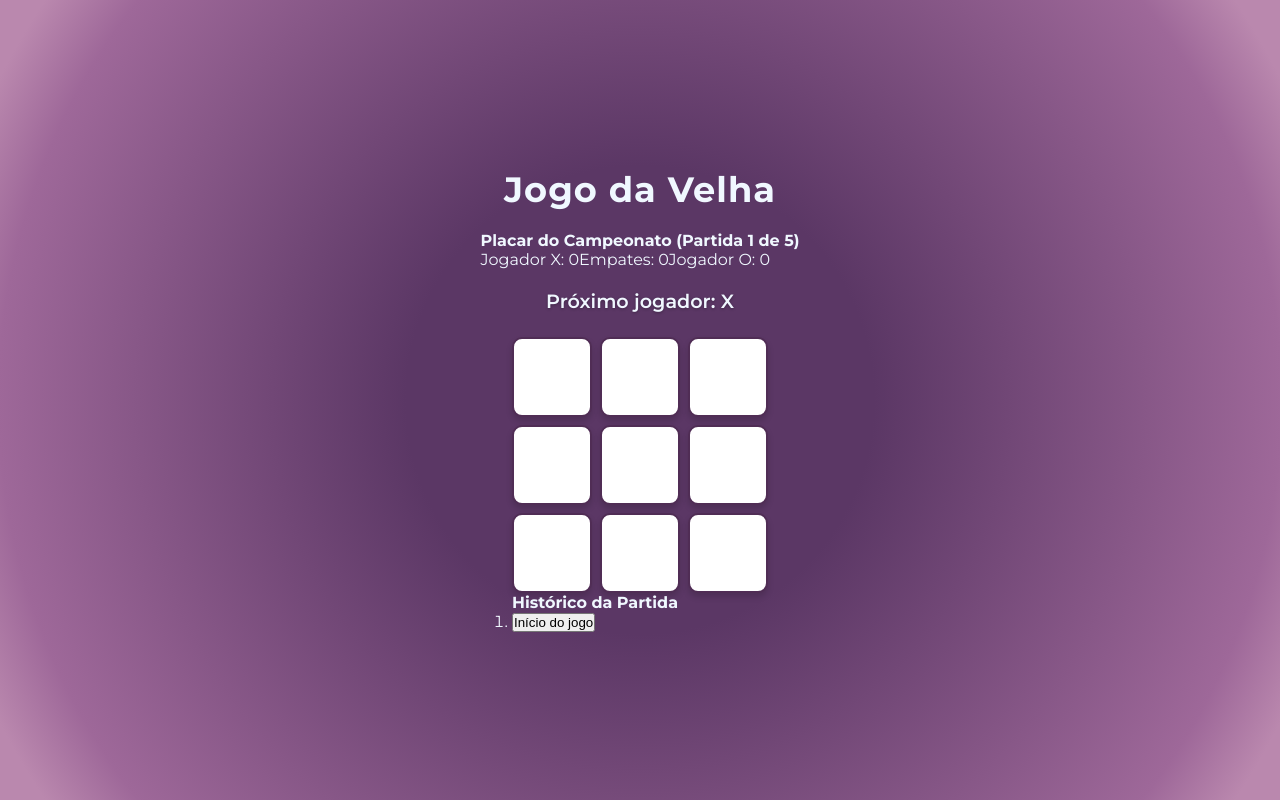
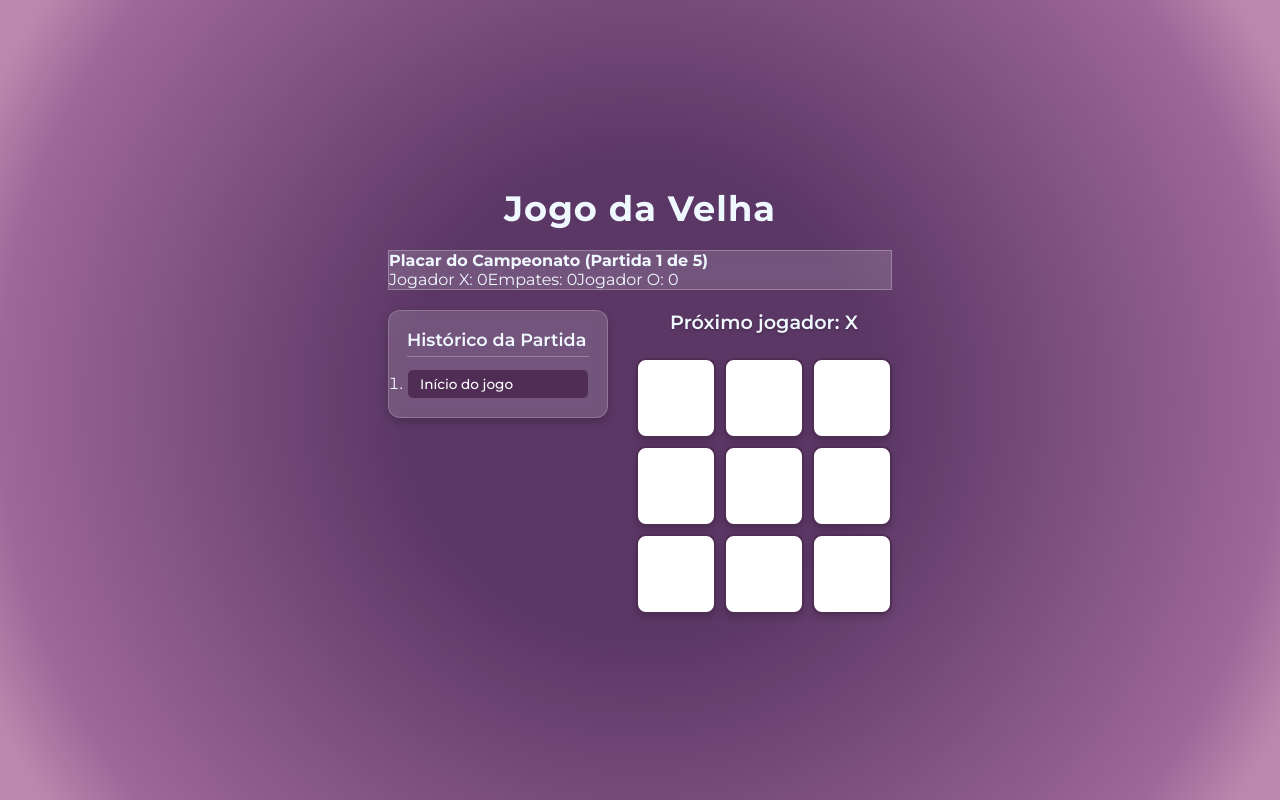
Before and after one commit to jenifer-goncalves/Jogo_da_velha, a React (Vite) app: page / in a window 1280 px wide. Built offline with nearby package versions, Linux system fonts and the light colour scheme.

Commit message:
CSS do histórico alinhado

```diff
--- a/components/Game/Game.jsx
+++ b/components/Game/Game.jsx
@@ -85,16 +85,17 @@ export default function Game() {
     );
   });
 
+
+
+
   return (
-  // Container principal do jogo estilizado via CSS Modules
+  /* Container principal centralizado via CSS Module */
   <div className={styles.gameContainer}>
-    {/* Título principal estilizado */}
+
+    {/* Título estilizado do jogo */}
     <h1 className={styles.gameTitle}>Jogo da Velha</h1>
 
-    {/* ==========================================
-        BLOCO 1: PLACAR GERAL DO CAMPEONATO (Bootstrap Card)
-        ========================================== */}
-    <div className="card p-3 mb-4 text-center shadow-sm">
+    <div className={`card p-3 mb-4 text-center shadow-sm ${styles.scoreCard}`}>
       <h4>Placar do Campeonato (Partida {partidasJogadas + 1} de 5)</h4>
       <div className="d-flex justify-content-center gap-3 mt-2">
         <span className="badge bg-primary fs-6">Jogador X: {placar.x}</span>
@@ -103,44 +104,39 @@ export default function Game() {
       </div>
     </div>
 
-    {/* ==========================================
-        BLOCO 2: RENDERIZAÇÃO CONDICIONAL (Ternário)
-        Se campeonatoFinalizado for true -> Exibe Card do Campeão
-        Se for false -> Exibe o Tabuleiro e o Histórico
-        ========================================== */}
     {campeonatoFinalizado ? (
-      /* Tela de Fim de Campeonato */
-      <div className="alert alert-success text-center p-4">
+      /* Tela de Fim de Campeonato com utilitários de alerta do Bootstrap */
+      <div className="alert alert-success text-center p-4 w-100">
         <h2>🏆 Campeonato Encerrado!</h2>
         <button className="btn btn-primary mt-3" onClick={handleZerarCampeonato}>
           Iniciar Novo Campeonato
         </button>
       </div>
     ) : (
-      /* Grid do Bootstrap: divide a tela em duas colunas no computador (md) */
-      <div className="row mt-4">
+      /* Container flex do CSS Module que posiciona o Histórico na esquerda e o Tabuleiro na direita */
+      <div className={styles.game}>
 
-        {/* COLUNA ESQUERDA (7 colunas): Tabuleiro + Botão de Próxima Partida */}
-        <div className="col-md-7 d-flex flex-column align-items-center mb-3">
+        {/* LADO ESQUERDO: Painel do Histórico de Jogadas (Declarado PRIMEIRO) */}
+        <div className={styles.gameInfo}>
+          <h4>Histórico da Partida</h4>
+          {/* A lista herda os estilos dos botões definidos em .gameInfo button no CSS */}
+          <ol className="list-unstyled d-flex flex-column gap-2">{moves}</ol>
+        </div>
+
+        {/* LADO DIREITO: Tabuleiro de Jogo (Declarado em SEGUIDA) */}
+        <div className={styles.gameBoard}>
           <Board
             xIsNext={xIsNext}
             squares={currentSquares}
             onPlay={handlePlay}
           />
 
-          {/* O botão verde só surge quando a rodada atual termina */}
+          {/* Botão verde do Bootstrap que aparece ao encerrar a rodada */}
           {rodadaEncerrada && (
-            <button className="btn btn-success mt-3" onClick={handleProximaPartida}>
-              Confirmar Resultado e Ir para Próxima Partida ➡️
+            <button className={styles.gameProximaPartida} onClick={handleProximaPartida}>
+              Próxima Partida
             </button>
           )}
-        </div>
-
-        {/* COLUNA DIREITA (5 colunas): Histórico de Jogadas (Viagem no Tempo) */}
-        <div className="col-md-5">
-          <h4 className="mb-3">Histórico da Partida</h4>
-          {/* Lista de botões gerados pelo .map() */}
-          <ol className="list-unstyled">{moves}</ol>
         </div>
 
       </div>
--- a/components/Game/Game.module.css
+++ b/components/Game/Game.module.css
@@ -1,14 +1,15 @@
-/* Container que centraliza o jogo inteiro */
+/* Container principal do jogo: Centraliza todo o bloco na tela */
 .gameContainer {
   display: flex;
   flex-direction: column;
   align-items: center;
   gap: 20px;
   width: 100%;
-  max-width: 800px;
+  max-width: 900px;
+  margin: 0 auto;
 }
 
-/* Título principal do jogo */
+/* Título principal da aplicação */
 .gameTitle {
   font-size: 2.2rem;
   font-weight: 700;
@@ -17,39 +18,41 @@
   text-align: center;
 }
 
-/* Layout que coloca o Tabuleiro e o Histórico lado a lado */
+/* Card customizado para o Placar Geral do Campeonato (Efeito Vidro / Glassmorphism) */
+.scoreCard {
+  background-color: rgba(255, 255, 255, 0.15);
+  backdrop-filter: blur(5px);
+  border: 1px solid rgba(255, 255, 255, 0.25);
+  color: aliceblue;
+  width: 100%;
+}
+
+/* Layout Flexbox que posiciona o Histórico (Esquerda) e o Tabuleiro (Direita) lado a lado */
 .game {
   display: flex;
-  flex-direction: row;
-  align-items: flex-start; /* Alinha o topo do histórico com o topo do tabuleiro */
-  justify-content: center;
-  gap: 32px;
+  flex-direction: row;        /* Exibe os filhos em linha */
+  align-items: flex-start;   /* Alinha o topo do histórico com o topo do tabuleiro */
+  justify-content: center;    /* Centraliza o conjunto na tela */
+  gap: 28px;                  /* Espaçamento entre os dois blocos */
   width: 100%;
-  /* Permite empilhar em telas de celulares menores */
-  flex-wrap: wrap;
+  flex-wrap: wrap;            /* Permite empilhar em telas de celular */
 }
 
-/* Área onde o tabuleiro é renderizado */
-.gameBoard {
-  display: flex;
-  flex-direction: column;
-  align-items: center;
-}
-
-/* Painel de Histórico (Viagem no Tempo - RF08) */
+/* Painel de Histórico (Lado Esquerdo - Compacto) */
 .gameInfo {
   background-color: rgba(255, 255, 255, 0.15);
   backdrop-filter: blur(5px);
   padding: 18px;
   border-radius: 12px;
-  min-width: 200px;
   border: 1px solid rgba(255, 255, 255, 0.2);
   box-shadow: 0 4px 10px rgba(0, 0, 0, 0.2);
+  width: 220px;               /* Largura fixa menor para ser secundário */
+  flex-shrink: 0;             /* Impede que o painel encolha além de 220px */
 }
 
-/* Título da seção de histórico */
-.gameInfo h2, .gameInfo h3 {
-  font-size: 1rem;
+/* Título interno do painel de histórico */
+.gameInfo h4 {
+  font-size: 1.1rem;
   font-weight: 600;
   margin-bottom: 12px;
   border-bottom: 1px solid rgba(255, 255, 255, 0.25);
@@ -57,17 +60,7 @@
   color: aliceblue;
 }
 
-/* Estilo da lista ordenada de jogadas */
-.gameInfo ol {
-  padding-left: 20px;
-  font-size: 0.9rem;
-}
-
-.gameInfo li {
-  margin-bottom: 8px;
-}
-
-/* Estilo dos botões de navegação no histórico */
+/* Estilização automatizada para os botões dentro da lista de histórico */
 .gameInfo button {
   background: #502d55;
   color: #ffffff;
@@ -83,7 +76,22 @@
   text-align: left;
 }
 
+/* Efeito hover nos botões do histórico */
 .gameInfo button:hover {
   background: #6e3e75;
   transform: translateX(2px);
 }
+
+/* Área onde o tabuleiro é renderizado (Lado Direito - Destaque Principal) */
+.gameBoard {
+  display: flex;
+  flex-direction: column;
+  align-items: center;
+  flex-grow: 1;               /* Ocupa o restante do espaço disponível */
+}
+
+.gameProximaPartida{
+    display: flex;
+    justify-content: center;
+    margin-top: 20px;
+}
```
